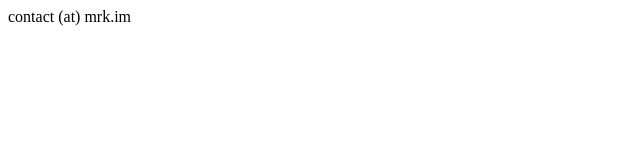
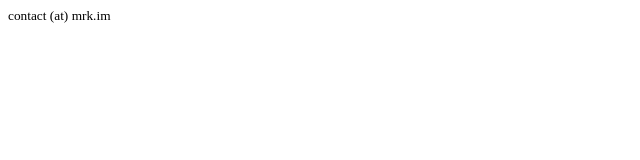
Before and after one commit to mrk-im/mrk-im, a plain HTML site: page index.html in a window 1280 px wide. Shown: the full height of the page, 0-640 px from the left. Drawn offline with Linux system fonts and the light colour scheme.

Commit message:
Update index.html

```diff
--- a/index.html
+++ b/index.html
@@ -3,6 +3,6 @@
     <title>mrk.im</title>
   </head>
   <body>
-    contact (at) mrk.im
+    <small>contact (at) mrk.im</small>
   </body>
 </html>
```
